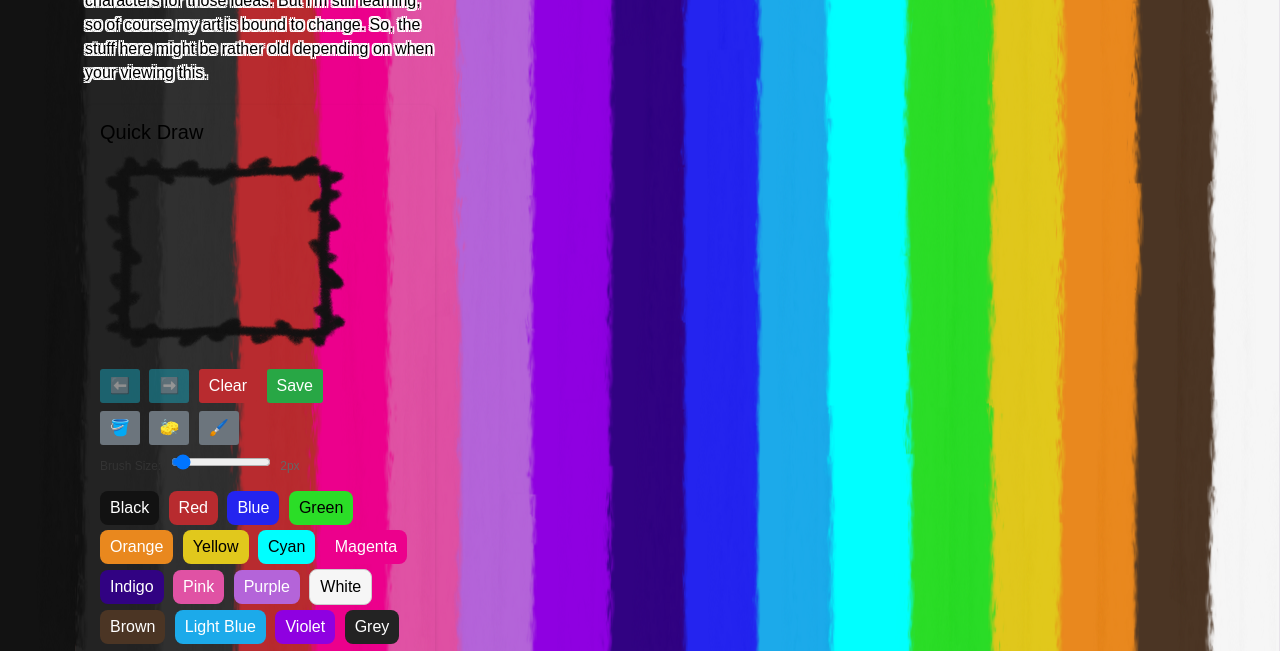
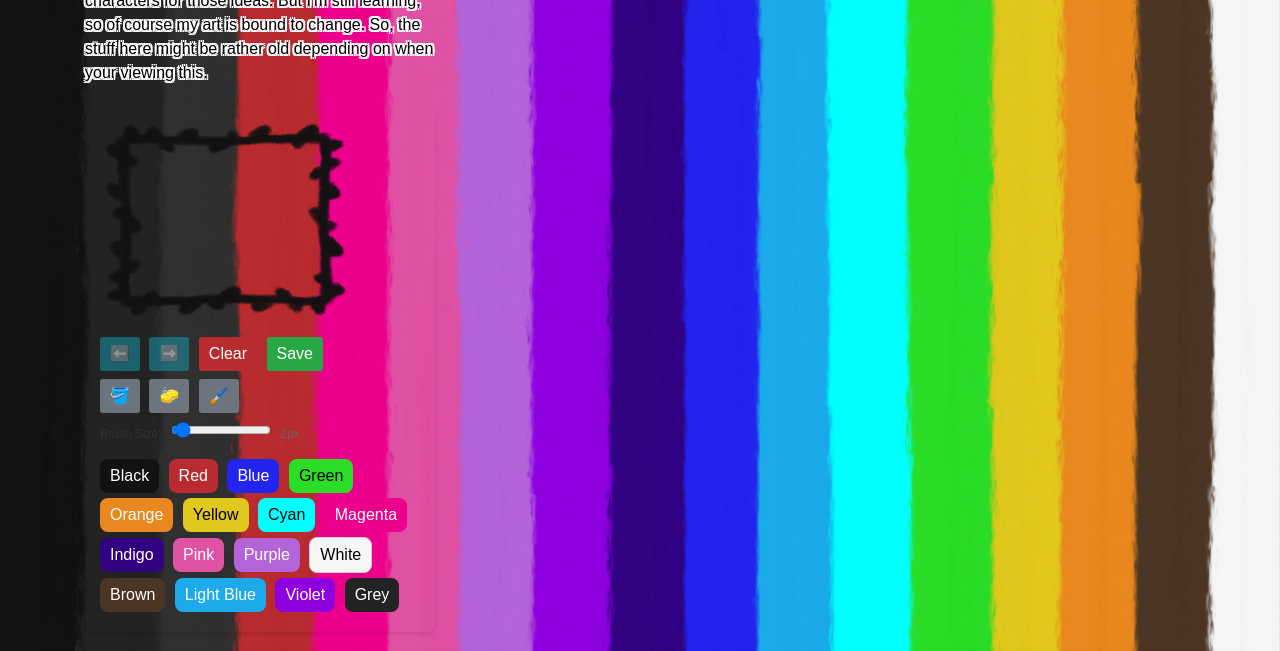
Before and after one commit to DerpasaursRex/DerpRex.github.io, a plain HTML site: page index.html in a window 1280 px wide. Shown: the part 940-1591 px from the top of the page. Drawn offline with nearby package versions, Linux system fonts and the light colour scheme.

Commit message:
Update index.html

```diff
--- a/index.html
+++ b/index.html
@@ -692,7 +692,6 @@
 
       <!-- Simple Drawing Program -->
       <div style="background-image: url('whitepaper.jpg'); background-size: cover; background-position: center; background-repeat: no-repeat; padding: 15px; border-radius: 8px; box-shadow: 0 2px 4px rgba(0,0,0,0.1); margin-top: 20px;">
-        <h5>Quick Draw</h5>
         <div style="position: relative; display: inline-block;">
           <canvas id="drawingCanvas" width="250" height="200" style="cursor: crosshair;"></canvas>
           <img src="framethorns.png" style="position: absolute; top: 0; left: 0; width: 250px; height: 200px; pointer-events: none; z-index: 1;">
```
